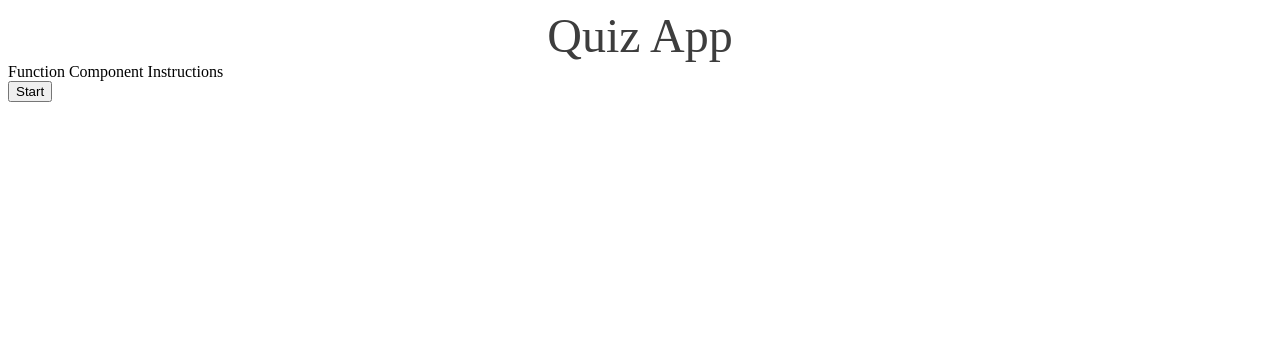
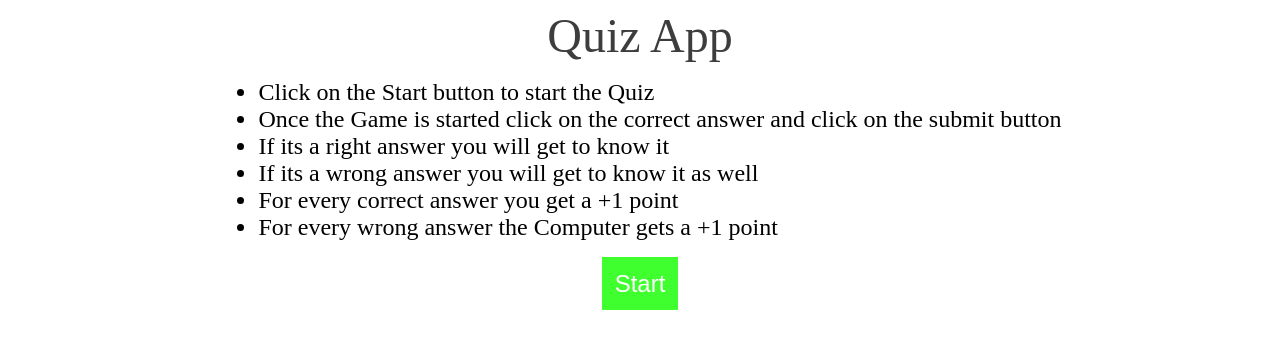
Before and after one commit to abirbhattacharya82/QuizApp, a Vue app: page / in a window 1280 px wide. Shown: the top 348 px of the page. Built offline with nearby package versions, Linux system fonts and the light colour scheme.

Commit message:
Instruction Components

```diff
--- a/src/components/HomeComponent.vue
+++ b/src/components/HomeComponent.vue
@@ -1,22 +1,53 @@
 <template>
   <TitleComponent />
-  <FunctionComponent />
-  <InstructionComponent />
+  <!-- <FunctionComponent /> -->
+  <InstructionComponent v-if="show"/>
   <div class="StartArea">
-    <button>Start</button>
+    <button @click="startQuiz()" id="startButton">Start</button>
   </div>
 </template>
 
 <script>
 import TitleComponent from './TitleComponent.vue';
-import FunctionComponent  from './FunctionComponent.vue';
+// import FunctionComponent  from './FunctionComponent.vue';
 import InstructionComponent from './InstructionComponent.vue';
 export default{
+  data(){
+    return{
+      show:true
+    }
+  },
   name:'HomeComponent',
   components:{
     TitleComponent,
-    FunctionComponent,
+    // FunctionComponent,
     InstructionComponent
-}
+  },
+  methods:{
+    startQuiz(){
+      this.show=false;
+      document.getElementById('startButton').style.display="none";
+    }
+  }
 }
 </script>
+
+<style>
+.StartArea
+{
+  display: flex;
+  justify-content: center;
+}
+.StartArea button
+{
+  background-color: rgb(64, 255, 47);
+  color: white;
+  border: none;
+  padding: 1%;
+  font-size: 150%;
+}
+.StartArea button:hover
+{
+  background-color: rgb(39, 150, 29);
+}
+</style>
--- a/src/components/InstructionComponent.vue
+++ b/src/components/InstructionComponent.vue
@@ -1,3 +1,24 @@
 <template>
-    Instructions
+    <div class="Instructions">
+        <ul>
+            <li>Click on the Start button to start the Quiz</li>
+            <li>Once the Game is started click on the correct answer and click on the submit button</li>
+            <li>If its a right answer you will get to know it</li>
+            <li>If its a wrong answer you will get to know it as well</li>
+            <li>For every correct answer you get a +1 point</li>
+            <li>For every wrong answer the Computer gets a +1 point</li>
+        </ul>
+    </div>
 </template>
+
+<style>
+.Instructions
+{
+    display: flex;
+    justify-content: center;
+}
+.Instructions ul li
+{
+    font-size: 150%;
+}
+</style>
```
